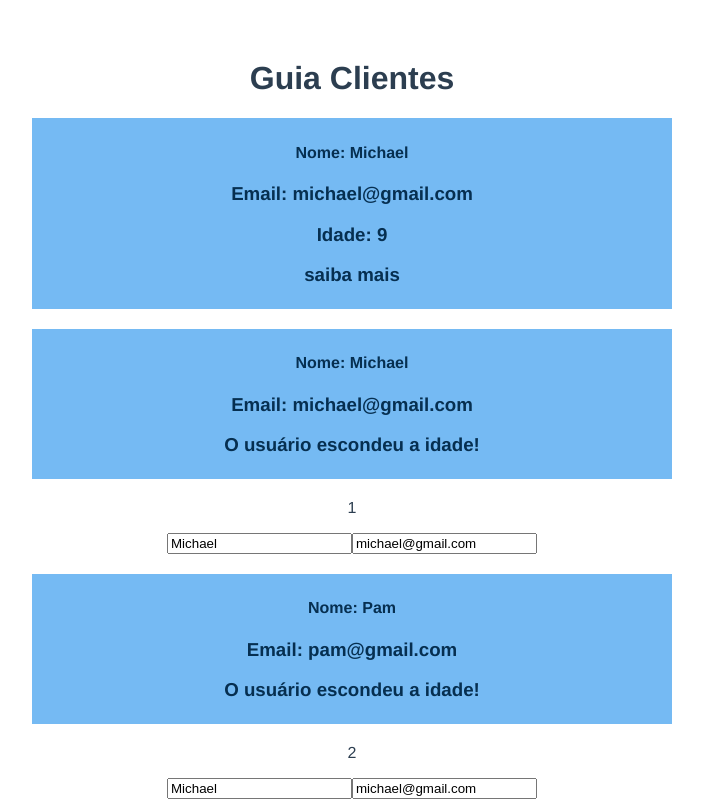
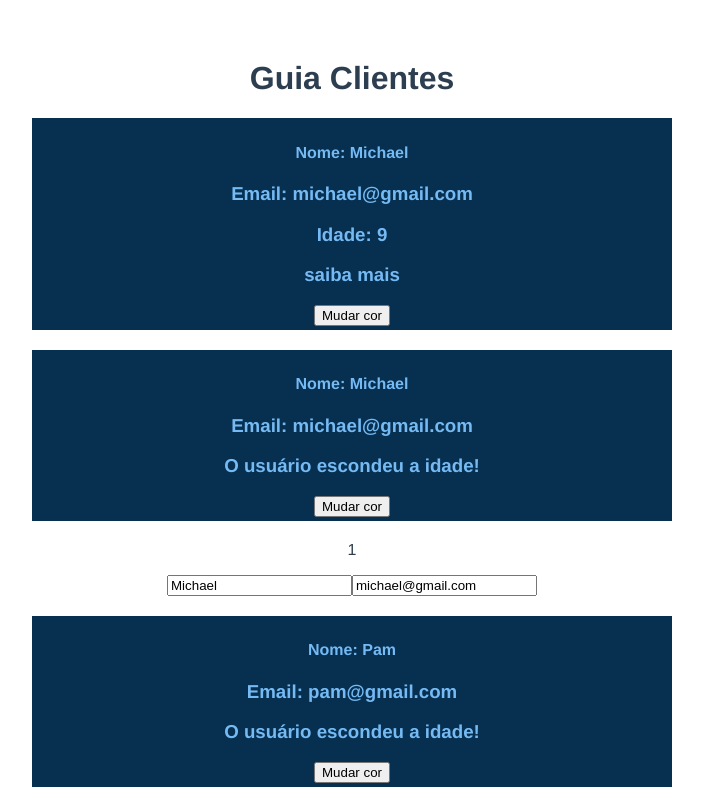
Before and after one commit to tmcamillo/vueyoutube, a Vue app: page / in a window 1280 px wide. Shown: the top 801 px of the page, without its empty margins (288-991 px from the left). Built offline with nearby package versions, Linux system fonts and the light colour scheme.

Commit message:
testando eventos

```diff
--- a/package.json
+++ b/package.json
@@ -4,8 +4,7 @@
   "private": true,
   "scripts": {
     "serve": "vue-cli-service serve",
-    "build": "vue-cli-service build",
-    "lint": "vue-cli-service lint"
+    "build": "vue-cli-service build"
   },
   "dependencies": {
     "core-js": "^3.6.5",
--- a/src/App.vue
+++ b/src/App.vue
@@ -15,7 +15,6 @@
 
 <script>
 import Cliente from "./components/Cliente";
-// import Produto from "./components/Produto";
 
 export default {
   name: "App",
@@ -63,7 +62,6 @@ export default {
   },
   components: {
     Cliente,
-    // Produto,
   },
 };
 </script>
--- a/src/components/Cliente.vue
+++ b/src/components/Cliente.vue
@@ -1,3 +1,4 @@
+/* eslint no-use-before-define: 0 */
 <template>
   <div
     :class="{ cliente: !isPremium, 'cliente-premium': isPremium }"
@@ -8,6 +9,7 @@
     <h3 v-if="showAge">Idade: {{ cliente.idade }}</h3>
     <h3 v-else>O usuário escondeu a idade!</h3>
     <h3 v-show="showAge">saiba mais</h3>
+    <button @click="mudarCor($event)">Mudar cor</button>
   </div>
 </template>
 
@@ -15,12 +17,18 @@
 export default {
   data() {
     return {
-      isPremium: false,
+      isPremium: true,
     };
   },
   props: {
     cliente: Object,
     showAge: Boolean,
+  },
+  methods: {
+    mudarCor($event) {
+      console.log($event);
+      this.isPremium = !this.isPremium;
+    },
   },
 };
 </script>
```
